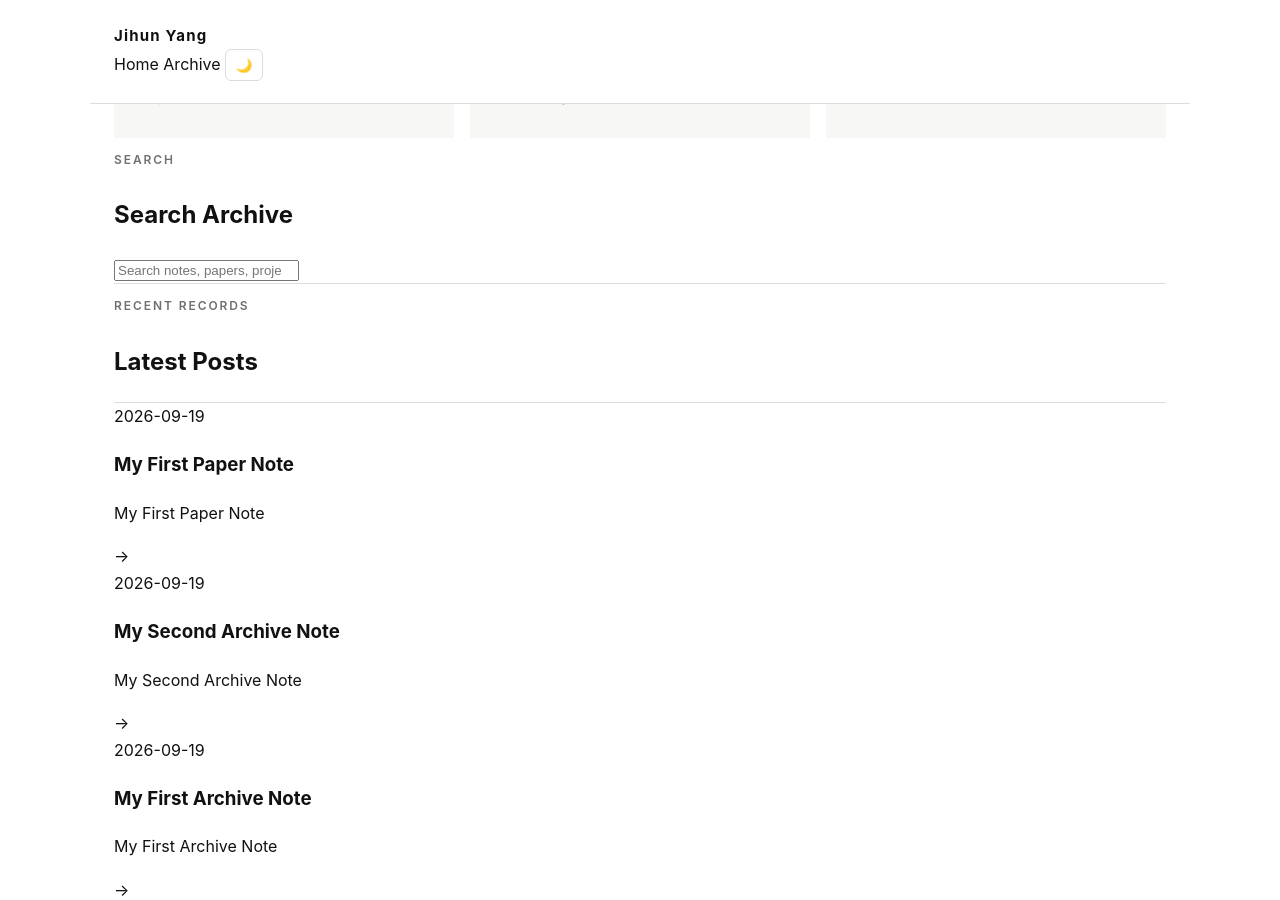
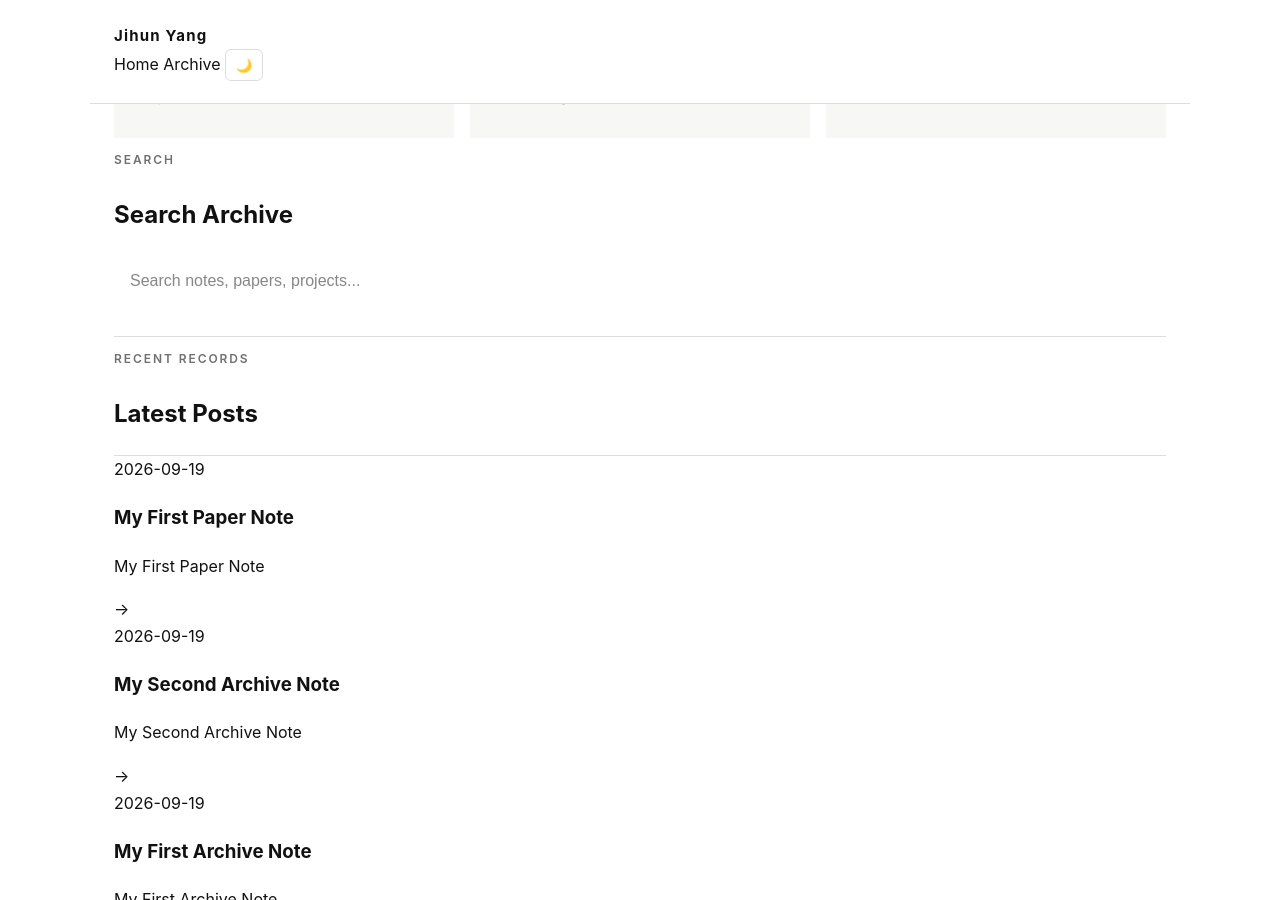
Before and after one commit to JihunYangKR/JihunYangKR.github.io, a Jekyll site: the page built from archive/index.html, in a window 1280 px wide and 900 px high, scrolled down 1448 px. Built offline with Jekyll 4.4.1, drawn with Linux system fonts in a browser that asks for light colours.

Commit message:
Update style.css

```diff
--- a/css/style.css
+++ b/css/style.css
@@ -1039,3 +1039,26 @@ footer {
     opacity: 0.65;
     line-height: 1.5;
 }
+
+.archive-search {
+    width: 100%;
+    padding: 16px;
+    margin-bottom: 30px;
+    border: 1px solid var(--border-color);
+    border-radius: 12px;
+    background: var(--card-background);
+    color: var(--text-color);
+    font-size: 16px;
+    box-sizing: border-box;
+    outline: none;
+}
+
+.archive-search:focus {
+    border-color: var(--text-color);
+    box-shadow: 0 0 0 3px var(--border-color);
+}
+
+.archive-search::placeholder {
+    color: var(--text-color);
+    opacity: 0.5;
+}
```
